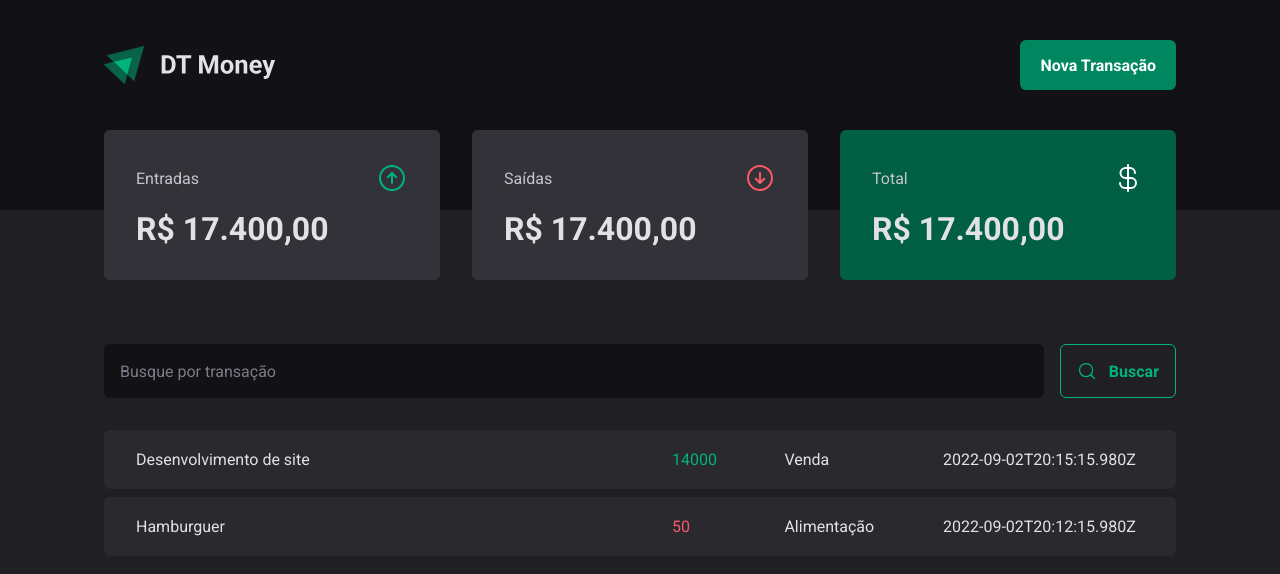
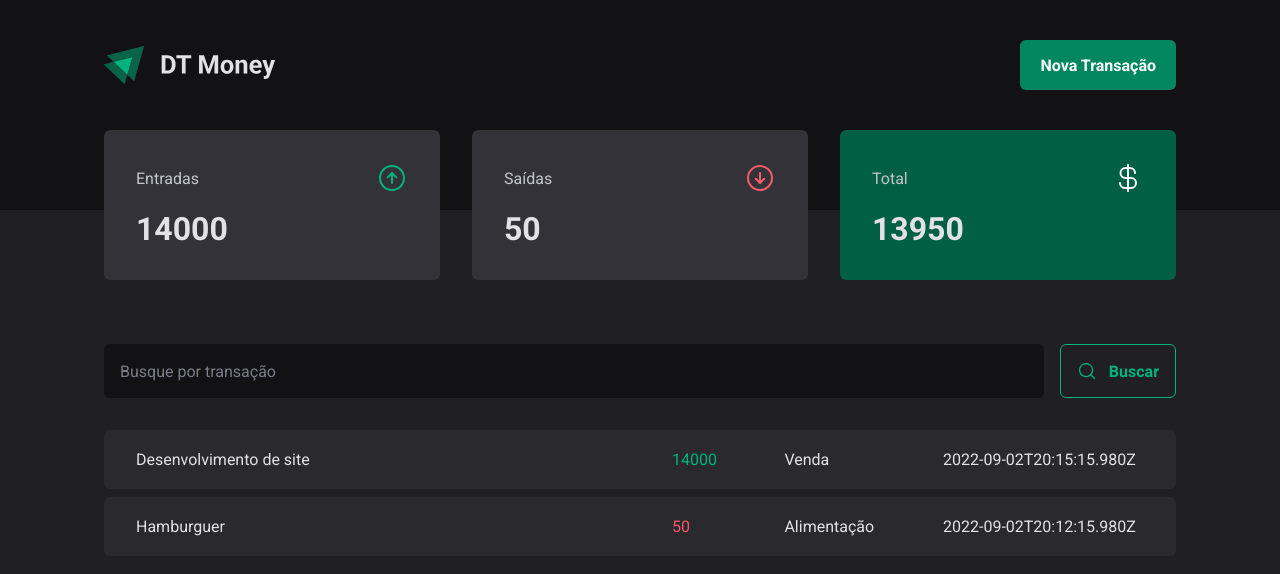
Before and after one commit to lfeliperibeiro/dt-money-new, a React (Vite) app: page / in a window 1280 px wide. Shown: the top 574 px of the page. Built offline with nearby package versions, Linux system fonts and the light colour scheme; data requests are answered from the project's data file.

Commit message:
feat: calculator income, outcome and total

```diff
--- a/src/components/Summary/index.tsx
+++ b/src/components/Summary/index.tsx
@@ -1,6 +1,23 @@
 import { SummaryContainer, SummaryCard } from './styles'
 import { ArrowCircleDown, ArrowCircleUp, CurrencyDollar } from 'phosphor-react'
+import { useContext } from 'react'
+import { TransactionsContext } from '../../contexts/TransactionContext'
 export function Summary() {
+  const { transactions } = useContext(TransactionsContext)
+
+  const summary = transactions.reduce(
+    (acc, transaction) => {
+      if (transaction.type === 'income') {
+        acc.income += transaction.price
+        acc.total += transaction.price
+      } else {
+        acc.outcome += transaction.price
+        acc.total -= transaction.price
+      }
+      return acc
+    },
+    { income: 0, outcome: 0, total: 0 },
+  )
   return (
     <SummaryContainer>
       <SummaryCard>
@@ -9,7 +26,7 @@
           <ArrowCircleUp size={32} color={'#00b37e'} />
         </header>
 
-        <strong>R$ 17.400,00</strong>
+        <strong>{summary.income}</strong>
       </SummaryCard>
       <SummaryCard>
         <header>
@@ -17,14 +34,14 @@
           <ArrowCircleDown size={32} color={'#f75a68'} />
         </header>
 
-        <strong>R$ 17.400,00</strong>
+        <strong>{summary.outcome}</strong>
       </SummaryCard>
       <SummaryCard variant={'green'}>
         <header>
           <span>Total</span>
           <CurrencyDollar size={32} color={'#fff'} />
         </header>
-        <strong>R$ 17.400,00</strong>
+        <strong>{summary.total}</strong>
       </SummaryCard>
     </SummaryContainer>
   )
```
